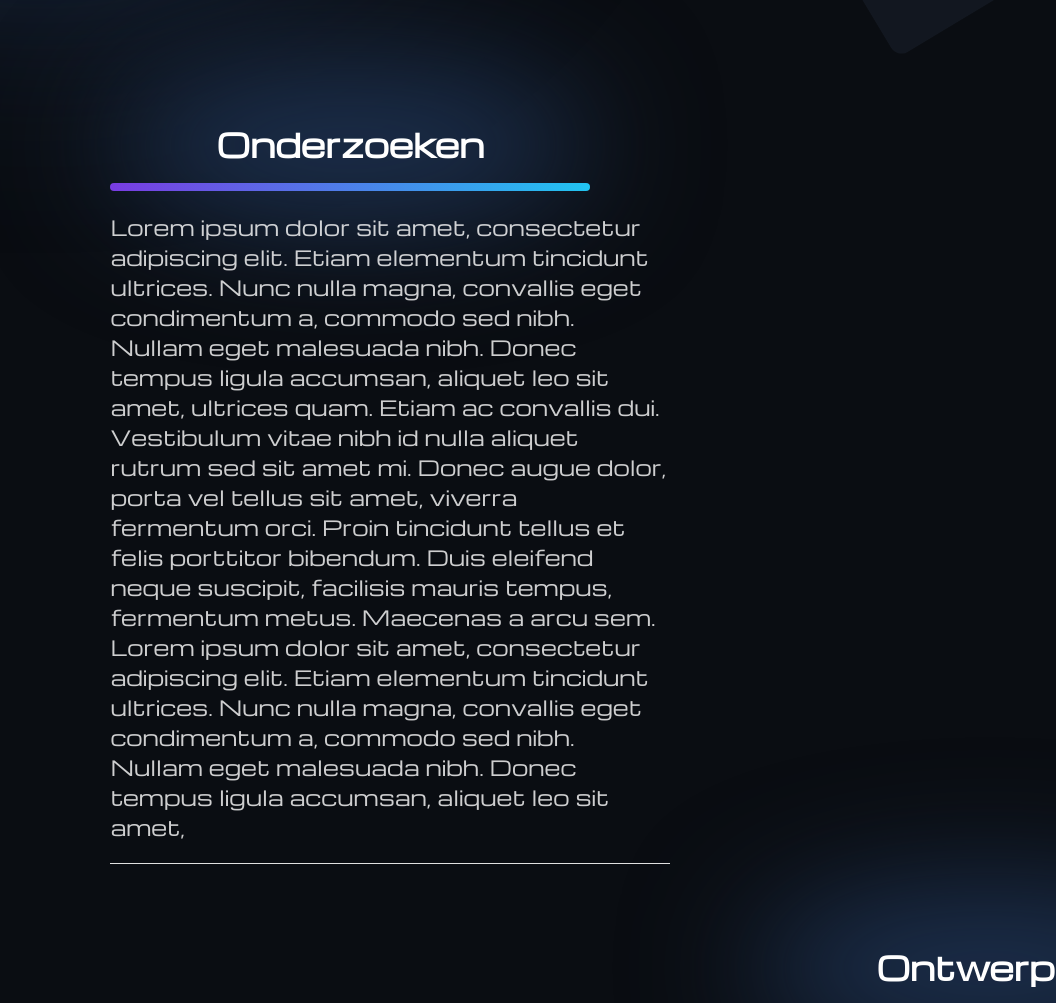
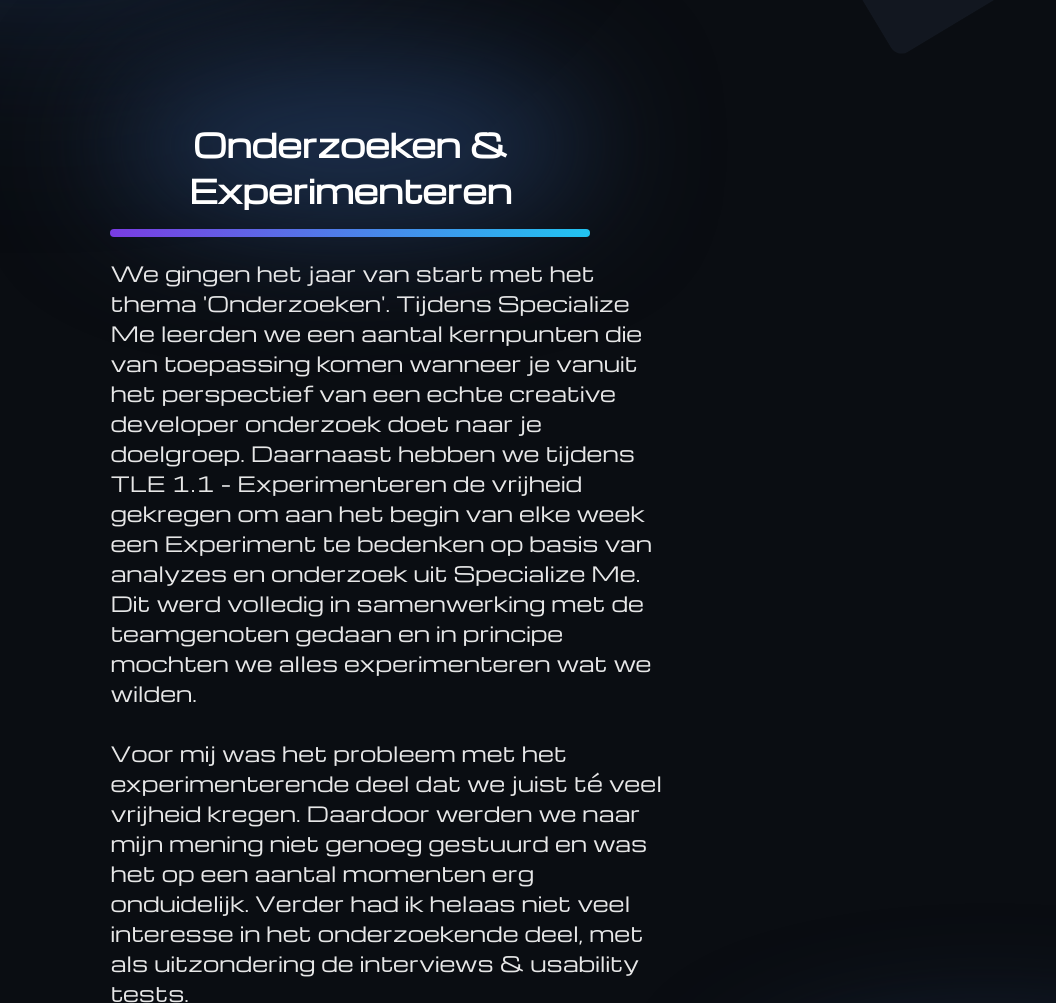
Before and after one commit to ThijsKraaijenbos/signatuur-1, a website built with Vite: page index.html in a window 1280 px wide. Shown: the part 602-1605 px from the top of the page, without its empty margins (0-1056 px from the left). Built offline with nearby package versions, Linux system fonts and the light colour scheme; some packages are replaced by stand-ins of ours.

Commit message:
Wrote text for Onderzoeken & Experimenteren

```diff
--- a/index.html
+++ b/index.html
@@ -48,25 +48,22 @@
       <div class="onderzoeken-container">
         <div class="text-section-headers">
           <div class="bg-circle circle-text-header"></div>
-          <h2 class="anim-header-text">Onderzoeken</h2>
+          <h2 class="anim-header-text">Onderzoeken & Experimenteren</h2>
           <div class="gradient-bar anim-gradient-bar"></div>
 
         </div>
         <p class="anim-text">
-          Lorem ipsum dolor sit amet, consectetur adipiscing elit. Etiam elementum tincidunt ultrices. Nunc nulla magna,
-          convallis
-          eget condimentum a, commodo sed nibh. Nullam eget malesuada nibh. Donec tempus ligula accumsan, aliquet leo
-          sit amet,
-          ultrices quam. Etiam ac convallis dui. Vestibulum vitae nibh id nulla aliquet rutrum sed sit amet mi. Donec
-          augue dolor,
-          porta vel tellus sit amet, viverra fermentum orci. Proin tincidunt tellus et felis porttitor bibendum. Duis
-          eleifend
-          neque suscipit, facilisis mauris tempus, fermentum metus. Maecenas a arcu sem.
-          Lorem ipsum dolor sit amet, consectetur adipiscing elit. Etiam elementum tincidunt ultrices. Nunc nulla magna,
-          convallis
-          eget condimentum a, commodo sed nibh. Nullam eget malesuada nibh. Donec tempus ligula accumsan, aliquet leo
-          sit amet,
-
+          We gingen het jaar van start met het thema 'Onderzoeken'. Tijdens Specialize Me leerden we een aantal
+          kernpunten die van toepassing komen wanneer je vanuit het perspectief van een echte creative developer
+          onderzoek doet naar je doelgroep. Daarnaast hebben we tijdens TLE 1.1 - Experimenteren de vrijheid gekregen om
+          aan het begin van elke week een Experiment te bedenken op basis van analyzes en onderzoek uit Specialize Me.
+          Dit werd volledig in samenwerking met de teamgenoten gedaan en in principe mochten we alles experimenteren wat
+          we wilden.
+          <br><br>
+          Voor mij was het probleem met het experimenterende deel dat we juist té veel vrijheid kregen.
+          Daardoor werden we naar mijn mening niet genoeg gestuurd en was het op een aantal momenten erg onduidelijk.
+          Verder had ik helaas niet veel interesse in het onderzoekende deel, met als uitzondering de interviews &
+          usability tests.
         </p>
       </div>
 
@@ -76,7 +73,7 @@
       <div class="ontwerpen-container right-text">
         <div class="text-section-headers">
           <div class="bg-circle circle-text-header"></div>
-          <h2 class="anim-header-text">Ontwerpen</h2>
+          <h2 class="anim-header-text">Ontwerpen & Agency</h2>
           <div class="gradient-bar anim-gradient-bar"></div>
         </div>
         <p class="anim-text">
--- a/src/css/style.css
+++ b/src/css/style.css
@@ -169,7 +169,7 @@ header img {
 }
 
 .anim-text {
-    color: rgba(255, 255, 255, 0.8);
+    color: rgba(255, 255, 255, 0.9);
 }
 
 /* .progress-bar {
```
